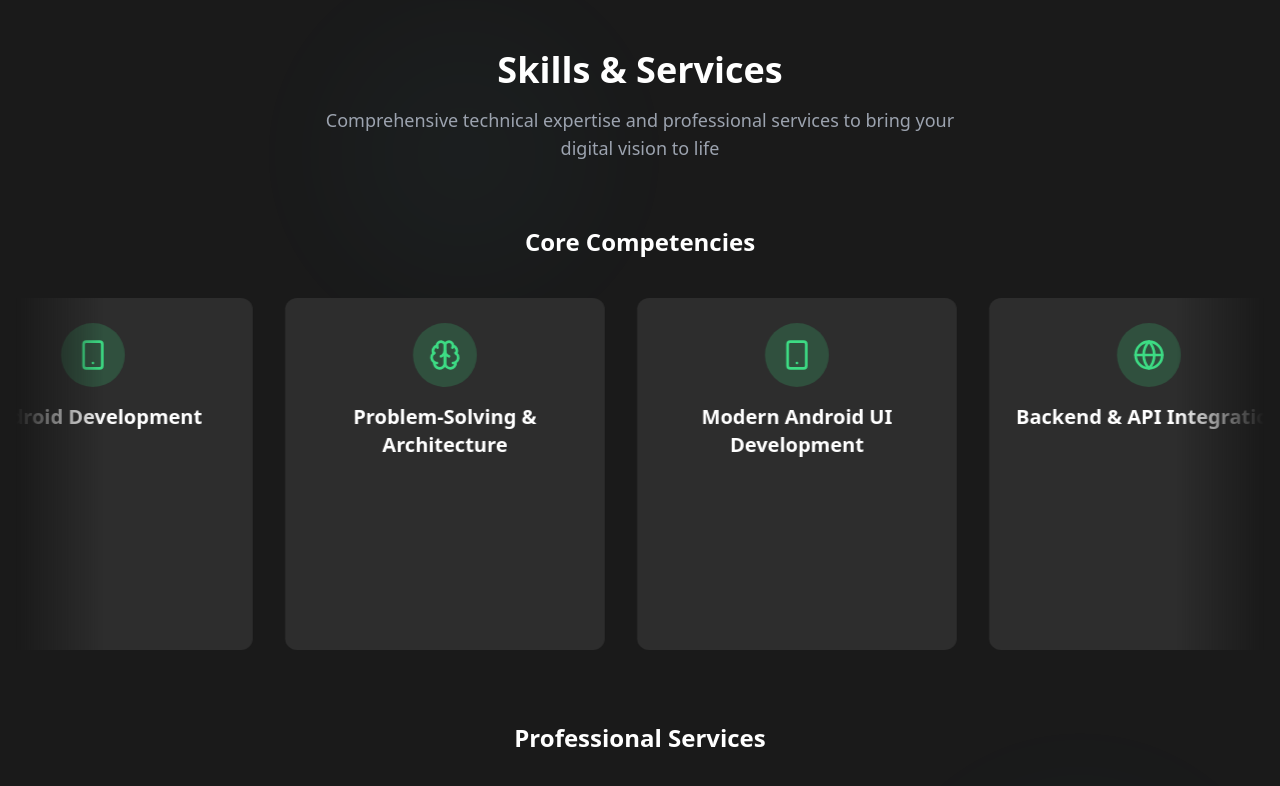
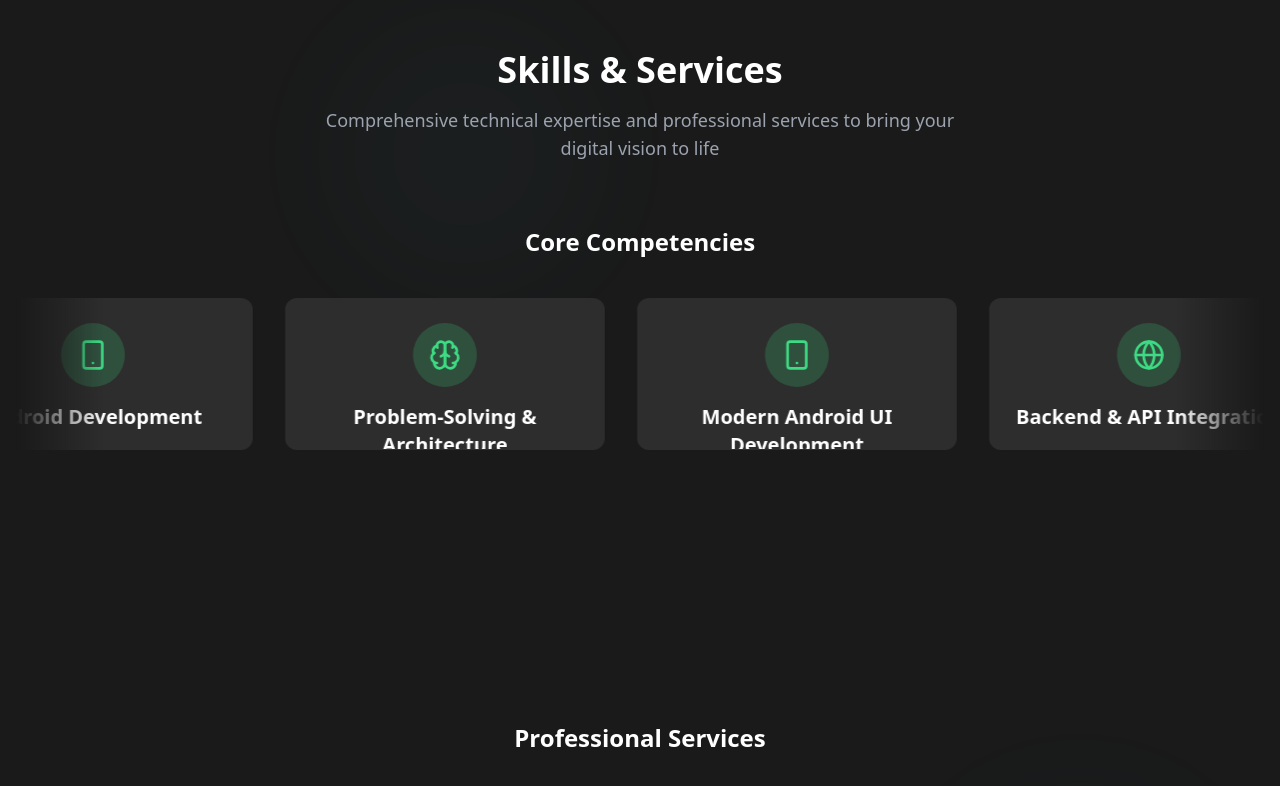
Before and after one commit to Mina-Software-Engineer/Mina-Portfolio, a React (Vite) app: page / in a window 1280 px wide. Shown: the part 2681-3467 px from the top of the page. Built offline with nearby package versions, Linux system fonts and the light colour scheme.

Commit message:
Use compact and expanded skill card heights

```diff
--- a/src/index.css
+++ b/src/index.css
@@ -315,7 +315,7 @@ html, body {
 
 /* Skill Card Hover - Professional */
 .skill-card {
-  height: 22rem;
+  height: 9.5rem;
   overflow: hidden;
   cursor: default;
   transition: all 0.3s ease;
@@ -325,6 +325,7 @@ html, body {
 
 .skill-card:hover,
 .skill-card:focus-visible {
+  height: 22rem;
   transform: translateY(-2px);
   -webkit-transform: translateY(-2px);
   -moz-transform: translateY(-2px);
```
